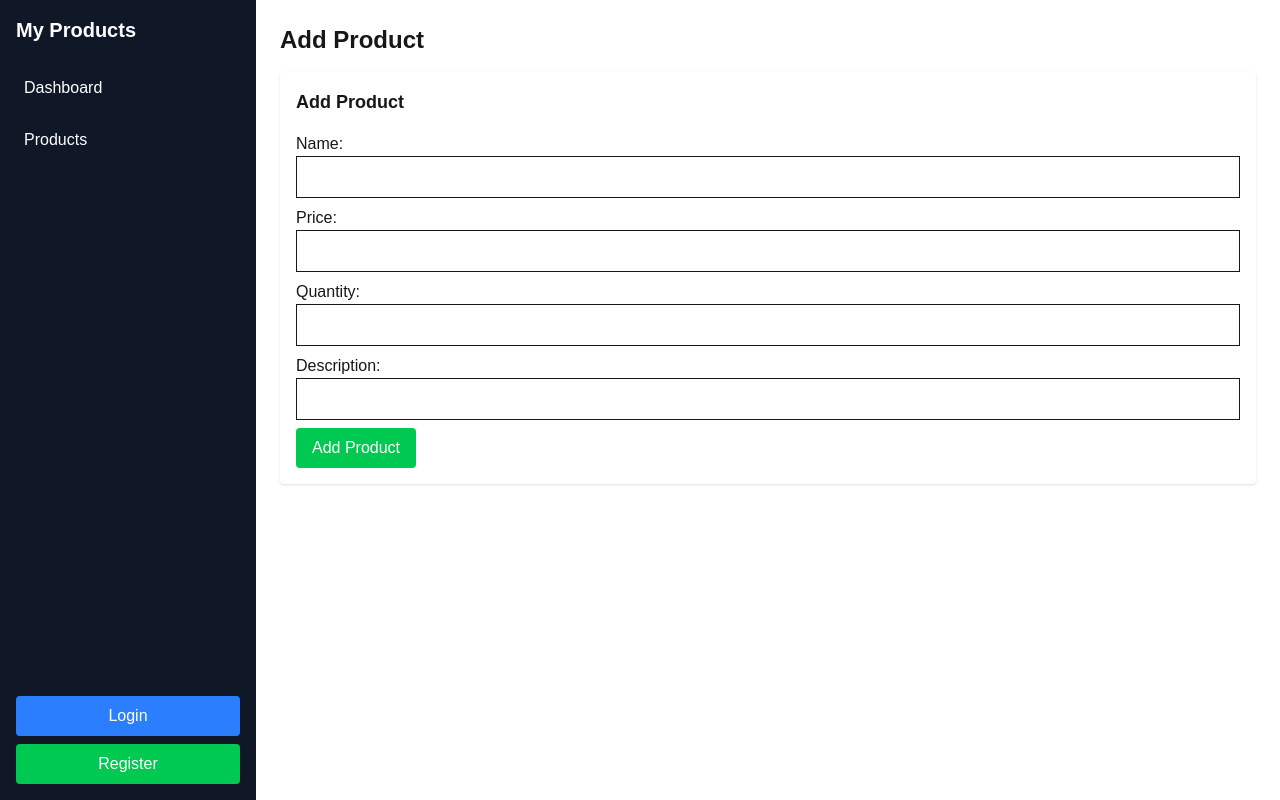
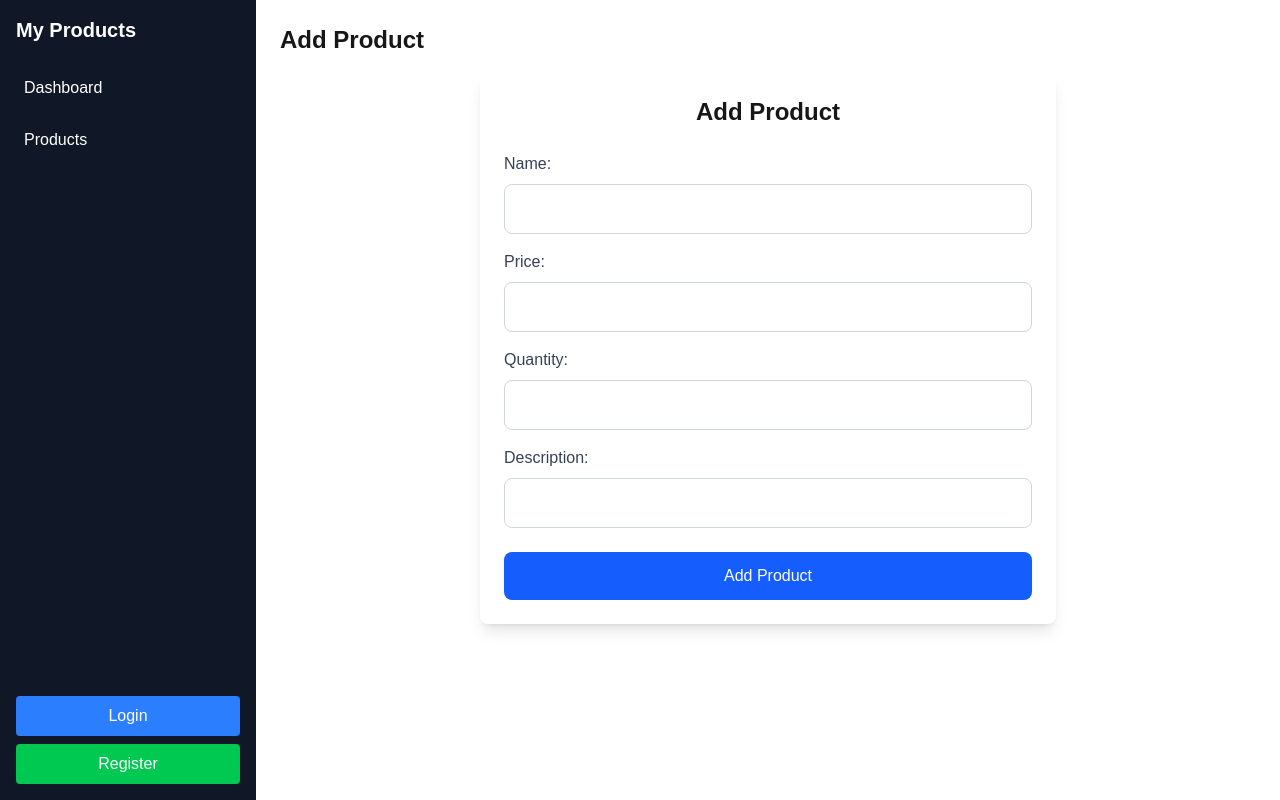
Before and after one commit to marzuq-zuqi/products, a Next.js app: page /products/new in a window 1280 px wide. Built offline with nearby package versions, Linux system fonts and the light colour scheme; no server answers.

Commit message:
major bug fixes

```diff
--- a/src/app/context/AuthContext.tsx
+++ b/src/app/context/AuthContext.tsx
@@ -35,27 +35,14 @@ export const AuthProvider = ({ children }: { children: React.ReactNode }) => {
 
   const fetchUser = async () => {
     try {
-      const token = Cookies.get("token");
-
-    if (!token) {
-      setUser(null);
-      setLoading(false);
-      return;
-    }
       const res = await fetch(`${process.env.NEXT_PUBLIC_API_BASE_URL}/auth/user`, {
         method: "GET",
-        headers: {
-          "Authorization": `Bearer ${token}`,
-          "Content-Type": "application/json",
-        },
-        credentials: 'include'
+        credentials: "include",
       });
-
-      console.log(res)
 
       if (res.ok) {
         const data = await res.json();
-        setUser(data.user);
+        setUser(data.username);
       } else {
         setUser(null);
       }
--- a/src/components/ProductForm.tsx
+++ b/src/components/ProductForm.tsx
@@ -22,8 +22,8 @@ export default function ProductForm({ productId }: { productId?: string }) {
         try {
           setLoading(true);
           const data = await fetchProduct(String(productId));
-          if (data) setProduct(data);
-          setProduct(data);
+          if (data) setProduct(data.data);
+          setProduct(data.data);
         } catch (err) {
           console.error("Product fetch error:", err);
           setError("Failed to load product details.");
@@ -65,49 +65,59 @@ export default function ProductForm({ productId }: { productId?: string }) {
   };
 
   return (
-    <form onSubmit={handleSubmit} className="bg-white p-4 rounded shadow">
-      <h2 className="text-lg font-semibold mb-4">{productId ? "Edit Product" : "Add Product"}</h2>
+  <form onSubmit={handleSubmit} className="bg-white p-6 rounded-lg shadow-lg max-w-xl mx-auto">
+    <h2 className="text-2xl font-semibold mb-6 text-center">{productId ? "Edit Product" : "Add Product"}</h2>
 
-      {error && <p className="text-red-500">{error}</p>}
+    {error && <p className="text-red-500 text-center mb-4">{error}</p>}
 
-      <label className="block">Name:</label>
+    <div className="mb-4">
+      <label className="block text-gray-700 mb-2">Name:</label>
       <input
         name="name"
         value={product.name}
         onChange={handleChange}
-        className="border p-2 w-full mb-2"
+        className="border border-gray-300 p-3 w-full rounded-lg focus:ring-2 focus:ring-blue-500"
+        required
       />
+    </div>
 
-      <label className="block">Price:</label>
+    <div className="mb-4">
+      <label className="block text-gray-700 mb-2">Price:</label>
       <input
         type="number"
         name="price"
         value={product.price}
         onChange={handleChange}
-        className="border p-2 w-full mb-2"
+        className="border border-gray-300 p-3 w-full rounded-lg focus:ring-2 focus:ring-blue-500"
+        required
       />
+    </div>
 
-      <label className="block">Quantity:</label>
+    <div className="mb-4">
+      <label className="block text-gray-700 mb-2">Quantity:</label>
       <input
         type="number"
         name="quantity"
         value={product.quantity}
         onChange={handleChange}
-        className="border p-2 w-full mb-2"
+        className="border border-gray-300 p-3 w-full rounded-lg focus:ring-2 focus:ring-blue-500"
+        required
       />
+    </div>
 
-      <label className="block">Description:</label>
+    <div className="mb-6">
+      <label className="block text-gray-700 mb-2">Description:</label>
       <input
         name="description"
         value={product.description}
         onChange={handleChange}
-        className="border p-2 w-full mb-2"
+        className="border border-gray-300 p-3 w-full rounded-lg focus:ring-2 focus:ring-blue-500"
       />
-
+    </div>
 
     <button
       type="submit"
-        className={`bg-green-500 text-white px-4 py-2 rounded ${loading ? "opacity-50 cursor-not-allowed" : ""}`}
+      className={`bg-blue-600 text-white px-6 py-3 w-full rounded-lg hover:bg-blue-700 transition duration-300 ${loading ? "opacity-50 cursor-not-allowed" : ""}`}
       disabled={loading}
     >
       {loading ? "Processing..." : productId ? "Update Product" : "Add Product"}
--- a/src/components/ProductList.tsx
+++ b/src/components/ProductList.tsx
@@ -20,28 +20,24 @@ export default function ProductList() {
   const [loading, setLoading] = useState(false);
   const limit = 5;
 
-  // useEffect(() => {
-  //   async function loadProducts() {
-  //     const data = await fetchProducts();
-  //     setProducts(data);
-  //   }
-  //   loadProducts();
-  // }, []);
-
   useEffect(() => {
     async function loadProducts() {
       setLoading(true);
       try {
         const data = await fetchProducts(page, limit, searchQuery);
-        setProducts(data.products);
-        setTotalPages(data.totalPages);
+
+        setProducts(data.data?.products || []);
+        setTotalPages(data.data?.totalPages || 1)
+
       } catch (error) {
         console.error("Error fetching products:", error);
-      }
+      } finally {
         setLoading(false);
       }
+    }
+
     loadProducts();
-  }, [page, searchQuery]);
+  }, [page, searchQuery, limit]);
 
   const handleDelete = async (id: string) => {
     if (confirm("Are you sure you want to delete this product?")) {
@@ -51,40 +47,45 @@ export default function ProductList() {
   };
 
   return (
-    <div className="p-4">
-      <h2 className="text-xl font-semibold mb-4">Product List</h2>
+    <div className="p-6 max-w-5xl mx-auto">
+      <h2 className="text-3xl font-semibold mb-6 text-center text-gray-800">Product List</h2>
 
+      <div className="mb-6">
         <input
           type="text"
           placeholder="Search products..."
           value={searchQuery}
           onChange={(e) => setSearchQuery(e.target.value)}
-        className="border p-2 mb-4 w-full"
+          className="border border-gray-300 p-3 w-full rounded-lg focus:ring-2 focus:ring-blue-500"
         />
+      </div>
 
       {loading ? (
-        <p>Loading...</p>
+        <p className="text-center text-gray-600">Loading...</p>
       ) : (
-        <table className="w-full border">
+        <table className="w-full table-auto border border-gray-300 rounded-lg shadow-md">
           <thead>
-            <tr className="bg-gray-200">
-              <th className="p-2">Name</th>
-              <th className="p-2">Price</th>
-              <th className="p-2">Quantity</th>
-              <th className="p-2">Actions</th>
+            <tr className="bg-gray-100">
+              <th className="p-4 text-left text-sm font-semibold text-gray-700">Name</th>
+              <th className="p-4 text-left text-sm font-semibold text-gray-700">Price</th>
+              <th className="p-4 text-left text-sm font-semibold text-gray-700">Quantity</th>
+              <th className="p-4 text-left text-sm font-semibold text-gray-700">Actions</th>
             </tr>
           </thead>
           <tbody>
-            {products.map((product) => (
-              <tr key={product.id} className="border-t">
-                <td className="p-2">{product.name}</td>
-                <td className="p-2">${product.price}</td>
-                <td className="p-2">{product.quantity}</td>
-                <td className="p-2">
-                  <Link href={`/products/edit/${product.id}`} className="text-blue-500 mr-2">
+            {products?.map((product) => (
+              <tr key={product.id} className="border-t hover:bg-gray-50 transition duration-200">
+                <td className="p-4 text-sm">{product.name}</td>
+                <td className="p-4 text-sm">${product.price}</td>
+                <td className="p-4 text-sm">{product.quantity}</td>
+                <td className="p-4 text-sm">
+                  <Link href={`/products/edit/${product.id}`} className="text-blue-600 hover:text-blue-800 mr-4 transition duration-200">
                     Edit
                   </Link>
-                  <button onClick={() => handleDelete(product.id)} className="text-red-500">
+                  <button
+                    onClick={() => handleDelete(product.id)}
+                    className="text-red-600 hover:text-red-800 transition duration-200"
+                  >
                     Delete
                   </button>
                 </td>
@@ -94,53 +95,23 @@ export default function ProductList() {
         </table>
       )}
 
-      <div className="mt-4 flex justify-between">
+      <div className="mt-6 flex justify-between items-center">
         <button
           disabled={page === 1}
           onClick={() => setPage(page - 1)}
-          className={`px-4 py-2 ${page === 1 ? "bg-gray-300" : "bg-blue-500 text-white"}`}
+          className={`px-6 py-3 ${page === 1 ? "bg-gray-300" : "bg-blue-600 text-white"} rounded-lg focus:outline-none transition duration-300`}
         >
           Previous
         </button>
-        <span>Page {page} of {totalPages}</span>
+        <span className="text-gray-700 font-medium">Page {page} of {totalPages}</span>
         <button
           disabled={page === totalPages}
           onClick={() => setPage(page + 1)}
-          className={`px-4 py-2 ${page === totalPages ? "bg-gray-300" : "bg-blue-500 text-white"}`}
+          className={`px-6 py-3 ${page === totalPages ? "bg-gray-300" : "bg-blue-600 text-white"} rounded-lg focus:outline-none transition duration-300`}
         >
           Next
         </button>
       </div>
     </div>
   );
-
-  // return (
-  //   <div className="bg-white p-4 rounded shadow">
-  //     <table className="w-full border-collapse">
-  //       <thead>
-  //         <tr className="border-b">
-  //           <th className="text-left p-2">Name</th>
-  //           <th className="text-left p-2">Price</th>
-  //           <th className="text-left p-2">Quantity</th>
-  //           <th className="text-left p-2">Actions</th>
-  //         </tr>
-  //       </thead>
-  //       <tbody>
-  //         {products.map((product) => (
-  //           <tr key={product.id} className="border-b">
-  //             <td className="p-2">{product.name}</td>
-  //             <td className="p-2">${product.price}</td>
-  //             <td className="p-2">{product.quantity}</td>
-  //             <td className="p-2">
-  //               <Link href={`/products/edit/${product.id}`} className="text-blue-500 mr-2">Edit</Link>
-  //               <button onClick={() => handleDelete(product.id)} className="text-red-500">
-  //                 Delete
-  //               </button>
-  //             </td>
-  //           </tr>
-  //         ))}
-  //       </tbody>
-  //     </table>
-  //   </div>
-  // );
 }
--- a/src/lib/api.ts
+++ b/src/lib/api.ts
@@ -3,13 +3,21 @@ const BASE_URL = process.env.NEXT_PUBLIC_API_BASE_URL;
 type FetchOptions = {
   method?: "GET" | "POST" | "PUT" | "DELETE";
   body?: any;
-  auth?: boolean; // whether to include credentials
+  auth?: boolean;
 };
 
 type APIResponse<T = any> = {
   ok: boolean;
   status: number;
   data?: T;
+};
+
+type Product = {
+  id: string;
+  name: string;
+  price: number;
+  quantity: number;
+  description: string;
 };
 
 async function request<T = any>(
@@ -29,7 +37,7 @@ async function request<T = any>(
     return {
       ok: res.ok,
       status: res.status,
-      data
+      data,
     };
   } catch (error) {
     console.error("API request failed:", error);
@@ -55,7 +63,7 @@ export const fetchProducts = (
   page = 1,
   limit = 10,
   searchQuery = ""
-) =>
+): Promise<APIResponse<{ products: Product[]; totalPages: number }>> =>
   request(`/api/products?page=${page}&limit=${limit}&search=${encodeURIComponent(searchQuery)}`);
 
 export const fetchProduct = (id: string) =>
```
Lines whose indentation alone changed are shown as unchanged.
